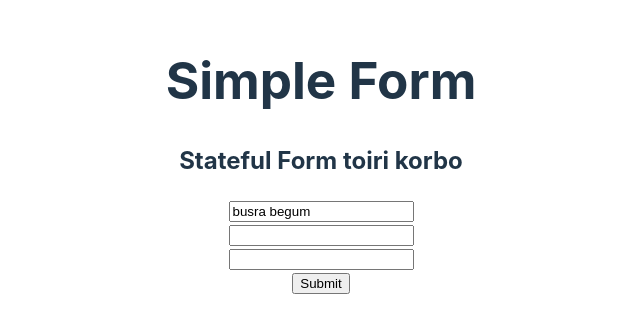
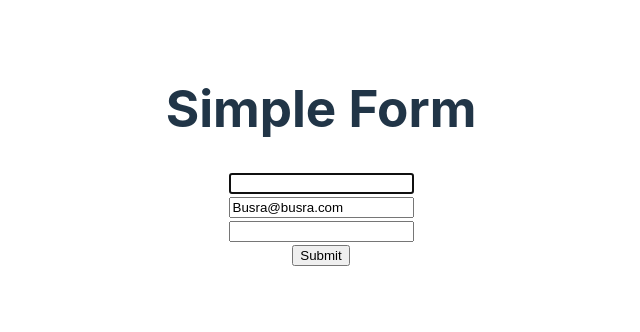
Before and after one commit to Busra2456/form-master, a React (Vite) app: page / in a window 1280 px wide. Shown: the part 244-576 px from the top of the page, without its empty margins (319-959 px from the left). Built offline with nearby package versions, Linux system fonts and the light colour scheme.

Commit message:
Ref Form

```diff
--- a/src/App.jsx
+++ b/src/App.jsx
@@ -1,5 +1,6 @@
 
 import './App.css'
+import RefForm from './Components/RefForm/RefForm'
 import SimpleForm from './Components/SimpleForm/SimpleForm'
 import StatefulForm from './StatefulForm/StatefulForm'
 
@@ -11,7 +12,8 @@
 
       <h1>Simple Form</h1>
       {/* <SimpleForm></SimpleForm> */}
-      <StatefulForm></StatefulForm>
+      {/* <StatefulForm></StatefulForm> */}
+      <RefForm></RefForm>
     </>
   )
 }
--- /dev/null
+++ b/src/Components/RefForm/RefForm.jsx
@@ -0,0 +1,42 @@
+import { useEffect, useRef } from "react";
+
+
+
+const RefForm = () => {
+
+      const nameRef = useRef(null);
+      const emailRef = useRef(null);
+      const passwordRef = useRef(null);
+
+      useEffect(()=>{
+            nameRef.current.focus();
+      },[])
+
+      const handleSubmit = e => {
+            e.preventDefault();
+            console.log(nameRef.current.value);
+            console.log(emailRef.current.value);
+            console.log(passwordRef.current.value)
+      }
+
+
+
+
+
+      return (
+            <div>
+                <form onSubmit={handleSubmit} >
+<input ref={nameRef} type="text" name="name"/>
+   <br />
+
+
+<input ref={emailRef}  defaultValue={'Busra@busra.com'} type="email" name="email" id="" />
+<br />
+<input ref={passwordRef }  type="password" name="password" />
+<br />
+<input type="submit" value="Submit" /></form>
+            </div>
+      );
+};
+
+export default RefForm;
```
